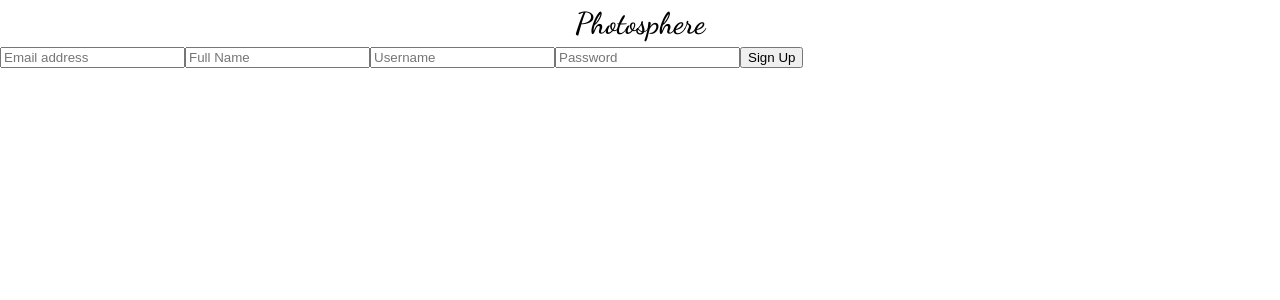
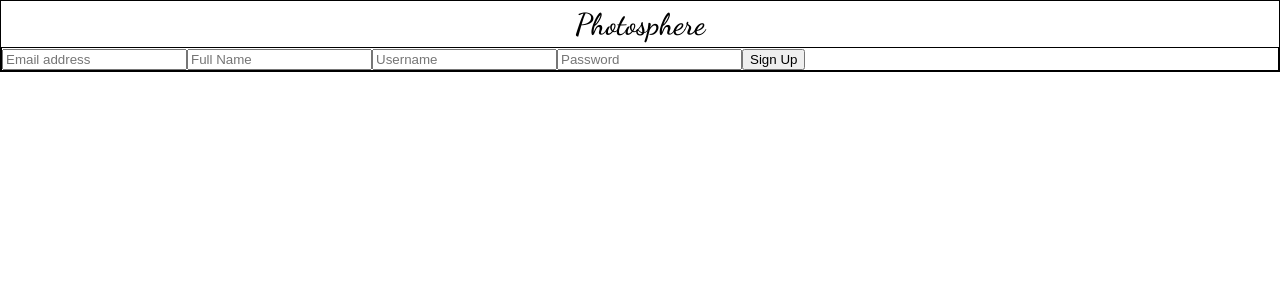
Before and after one commit to sid56rajawat/Photosphere, a React (Create React App) app in the folder client/: page / in a window 1280 px wide. Shown: the top 300 px of the page. Built offline with nearby package versions, Linux system fonts and the light colour scheme.

Commit message:
test Commit

```diff
--- a/client/src/pages/register/register.css
+++ b/client/src/pages/register/register.css
@@ -0,0 +1,3 @@
+div{
+    border: 1px solid;
+}
```
